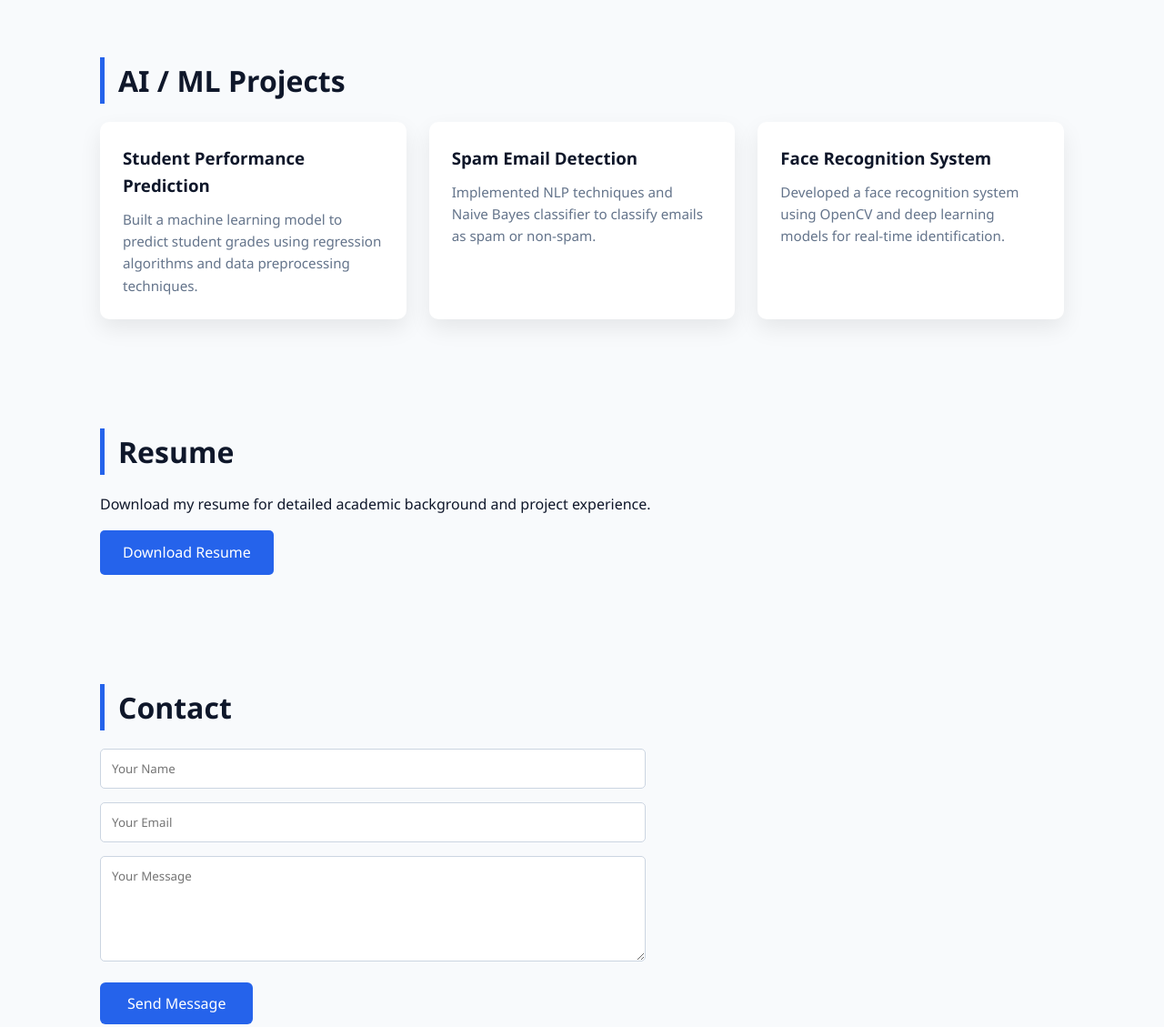
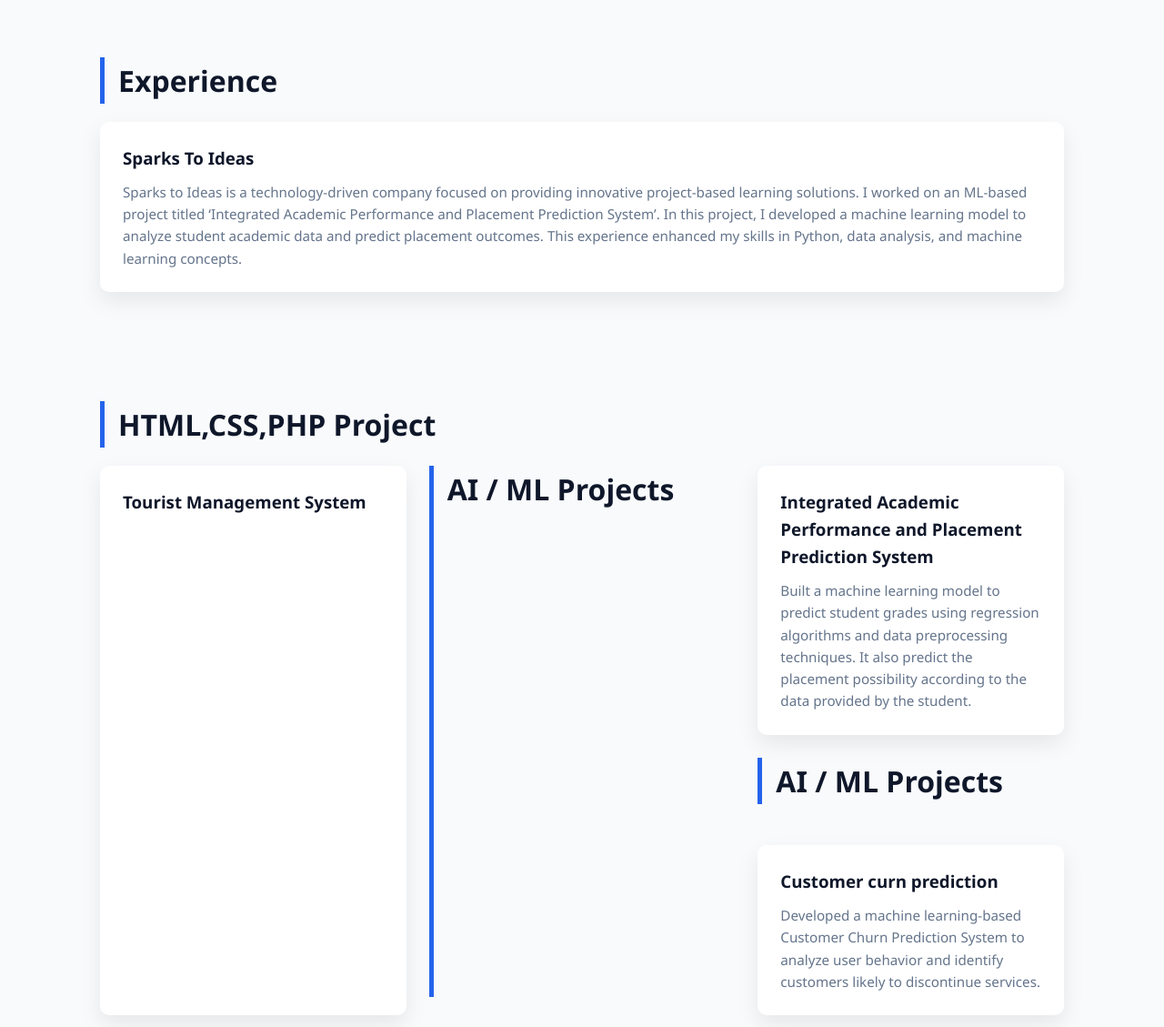
Before and after one commit to drpatel9803/portfolio.com, a plain HTML site: page index.html in a window 1280 px wide. Shown: the part 883-2012 px from the top of the page at 91% size. Drawn offline with nearby package versions, Linux system fonts and the light colour scheme.

Commit message:
Update index.html

```diff
--- a/index.html
+++ b/index.html
@@ -100,6 +100,28 @@
       padding: 20px;
       border-radius: 8px;
       box-shadow: 0 5px 20px rgba(0,0,0,0.05);
+    }
+
+    .experience-grid {
+      display: grid;
+      grid-template-columns: repeat(auto-fit, minmax(280px, 1fr));
+      gap: 25px;
+    }
+
+    .experience-card {
+      background: white;
+      padding: 25px;
+      border-radius: 10px;
+      box-shadow: 0 10px 25px rgba(0,0,0,0.08);
+    }
+
+    .experience-card h3 {
+      margin-bottom: 10px;
+    }
+
+    .experience-card p {
+      color: var(--gray);
+      font-size: 0.95rem;
     }
 
     .projects-grid {
@@ -229,6 +251,7 @@
   <ul>
     <li><a href="#about">About</a></li>
     <li><a href="#skills">Skills</a></li>
+    <li><a href="#experience">Experience</a></li>
     <li><a href="#projects">Projects</a></li>
     <li><a href="#resume">Resume</a></li>
     <li><a href="#contact">Contact</a></li>
@@ -248,31 +271,42 @@
   <div class="skills-grid">
     <div class="skill-box">Python</div>
     <div class="skill-box">Machine Learning</div>
-    <div class="skill-box">Deep Learning</div>
     <div class="skill-box">NumPy, Pandas</div>
     <div class="skill-box">Scikit-learn</div>
     <div class="skill-box">Data Visualization</div>
   </div>
 </section>
 
+  <section>
+    <h2>Experience</h2>
+    <div class ="experience-grid">
+      <div class="experience-card">
+        <h3>Sparks To Ideas</h3>
+        <p>Sparks to Ideas is a technology-driven company focused on providing innovative project-based learning solutions.
+          I worked on an ML-based project titled ‘Integrated Academic Performance and Placement Prediction System’.
+          In this project, I developed a machine learning model to analyze student academic data and predict placement outcomes.
+          This experience enhanced my skills in Python, data analysis, and machine learning concepts.</p>
+  </section>
+
 <section id="projects">
+  <h2>HTML,CSS,PHP Project</h2>
+  <div class="projects-grid">
+    <div class="project-card">
+      <h3>Tourist Management System</h3>
+      <p></p>
+    </div>
   <h2>AI / ML Projects</h2>
   <div class="projects-grid">
     <div class="project-card">
-      <h3>Student Performance Prediction</h3>
-      <p>Built a machine learning model to predict student grades using regression algorithms and data preprocessing techniques.</p>
+      <h3>Integrated Academic Performance and Placement Prediction System</h3>
+      <p>Built a machine learning model to predict student grades using regression algorithms and data preprocessing techniques. It also predict the placement possibility according to the data provided by the student.</p>
     </div>
-
+    <h2>AI / ML Projects</h2>
+  <div class="projects-grid">
     <div class="project-card">
-      <h3>Spam Email Detection</h3>
-      <p>Implemented NLP techniques and Naive Bayes classifier to classify emails as spam or non-spam.</p>
+      <h3>Customer curn prediction</h3>
+      <p>Developed a machine learning-based Customer Churn Prediction System to analyze user behavior and identify customers likely to discontinue services.</p>
     </div>
-
-    <div class="project-card">
-      <h3>Face Recognition System</h3>
-      <p>Developed a face recognition system using OpenCV and deep learning models for real-time identification.</p>
-    </div>
-  </div>
 </section>
 
 <section id="resume" class="resume">
```
